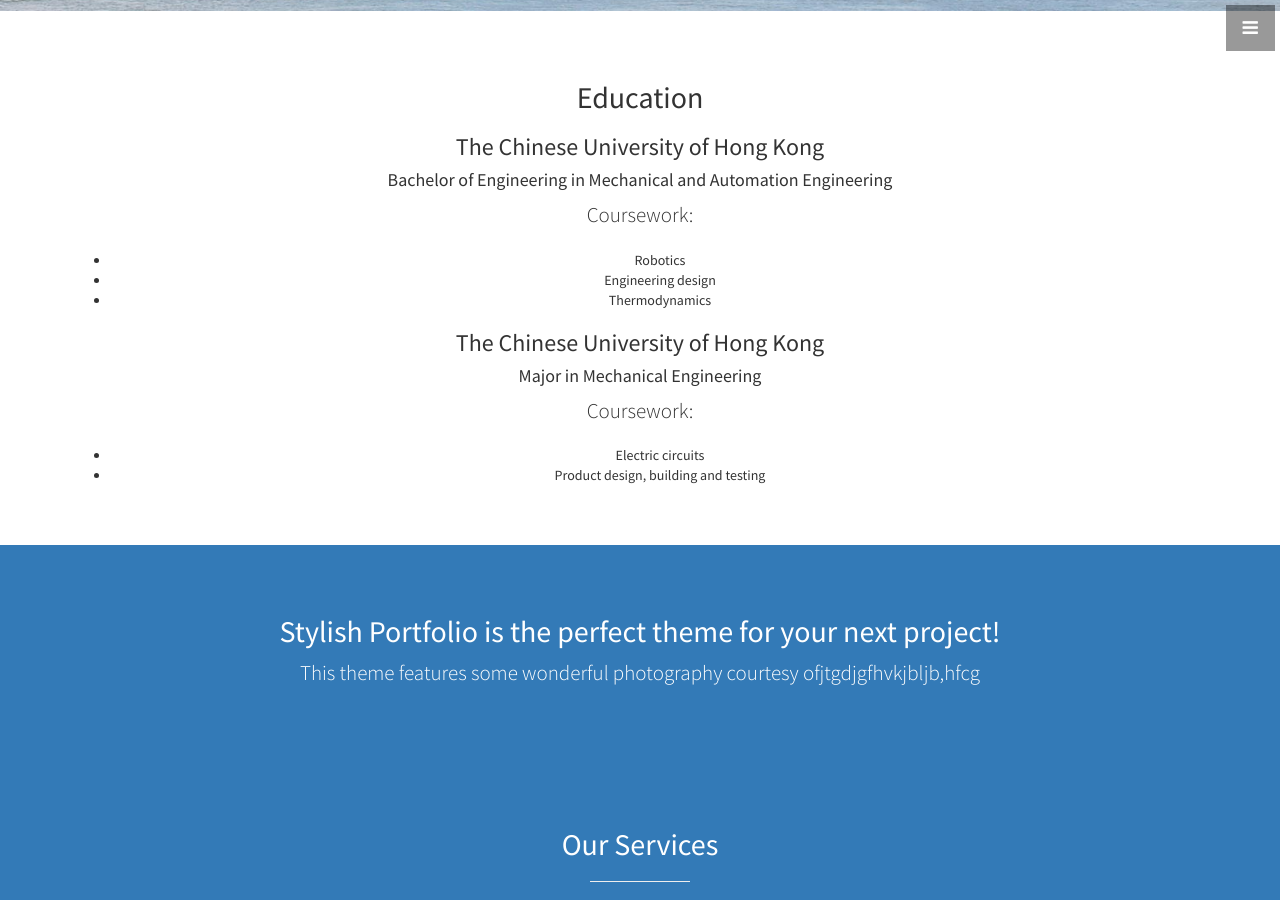
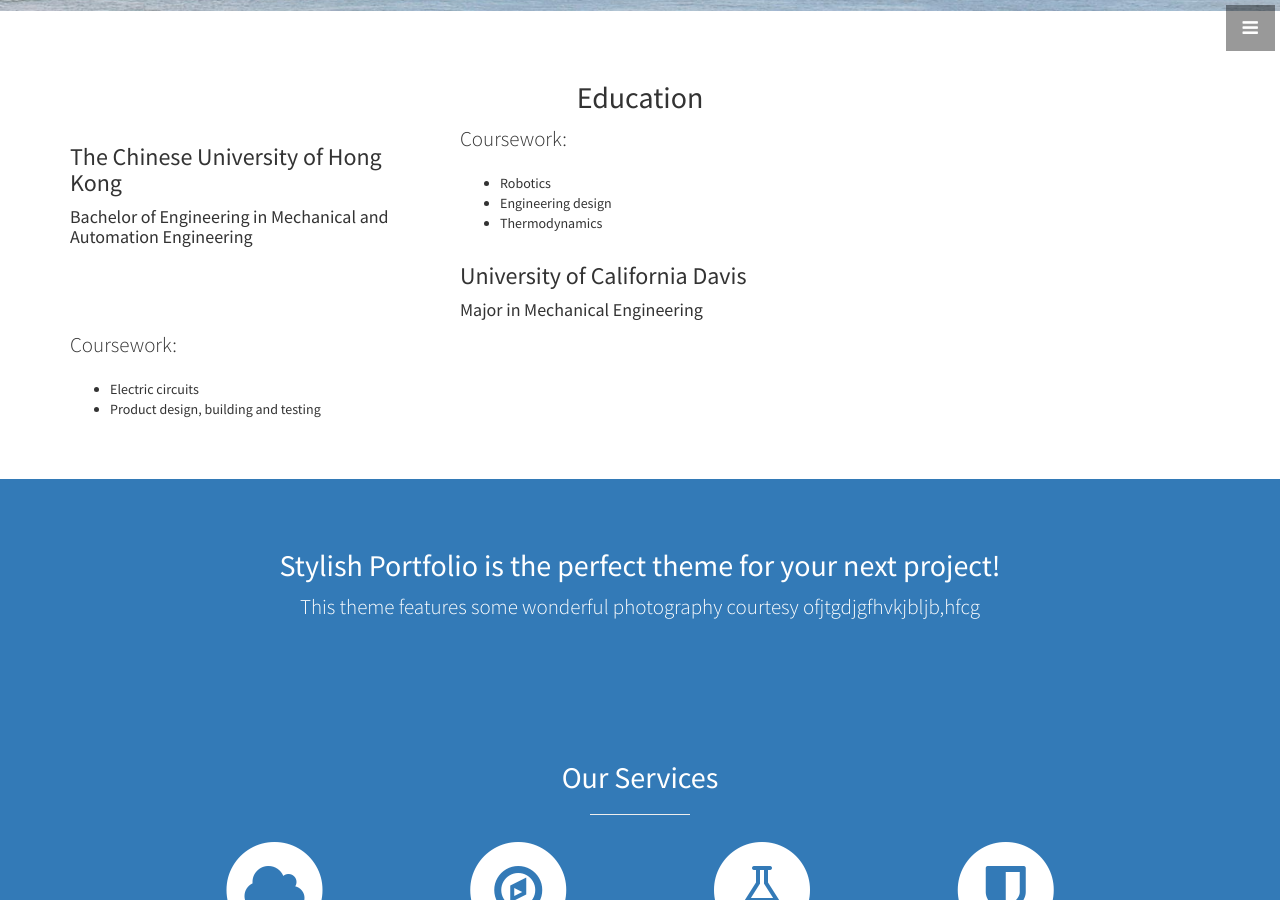
Before and after one commit to leelacceber/stylish-portfolio-jekyll-master, a Jekyll site: the page built from index.html, in a window 1280 px wide and 900 px high, scrolled down 889 px. Built offline with Jekyll 4.4.1, drawn with Linux system fonts in a browser that asks for light colours.

Commit message:
Update education.html

```diff
--- a/_includes/education.html
+++ b/_includes/education.html
@@ -3,23 +3,30 @@
     <div class="row">
       <div class="col-lg-12 text-center">
         <h2>Education</h2>
+      </div>
+      <div class="col-md-4 text-left">
         <h3>The Chinese University of Hong Kong</h3>
         <h4>Bachelor of Engineering in Mechanical and Automation Engineering</h4>
+      </div>
+      <div class="col-md-8 text-left">
         <p class="lead">Coursework:</p>
         <ul>
-        <li>Robotics</li>
-        <li>Engineering design</li>
-        <li>Thermodynamics</li>
+          <li>Robotics</li>
+          <li>Engineering design</li>
+          <li>Thermodynamics</li>
         </ul>
-        <h3>The Chinese University of Hong Kong</h3>
+      </div>
+      <div class="col-md-4 text-left">
+        <h3>University of California Davis</h3>
         <h4>Major in Mechanical Engineering</h4>
+      </div>
+      <div class="col-md-8 text-left">
         <p class="lead">Coursework:</p>
         <ul>
-        <li>Electric circuits</li>
-        <li>Product design, building and testing</li>
+          <li>Electric circuits</li>
+          <li>Product design, building and testing</li>
         </ul>
       </div>
-    </div>
     <!-- /.row -->
   </div>
   <!-- /.container -->
```
